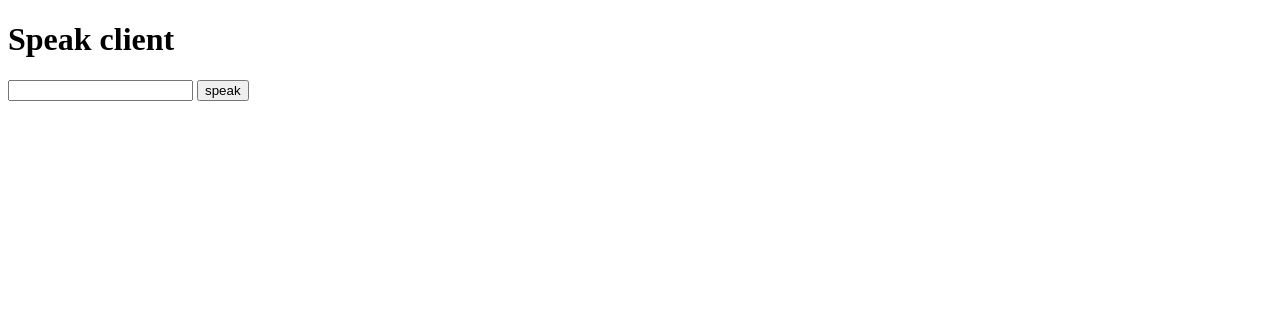
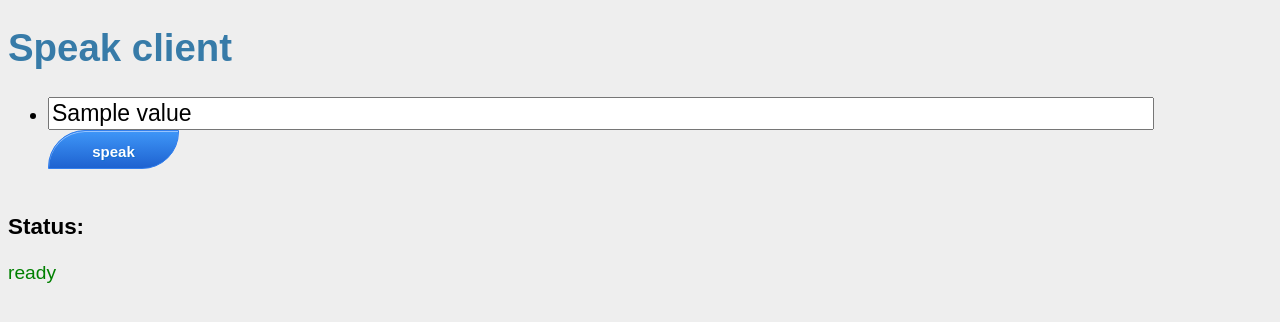
Before and after one commit to strands-project/strands_hri, a Flask app: template strands_hri_utils/src/speak_webserver/templates/index.html in a window 1280 px wide. Shown: the top 322 px of the page. Run offline with Flask 2, Linux system fonts and the light colour scheme; the template is opened without the code that fills it: most values are stand-ins (such as "Sample title", 1, 10 or a date in 2020); some libraries are stand-ins or nearby versions.

Commit message:
now remembers previous setting

```diff
--- /dev/null
+++ b/strands_hri_utils/src/speak_webserver/static/style.css
@@ -0,0 +1,67 @@
+body { background: #eee; }
+body, input, button, select, option, textarea { font-family: sans-serif; font-size: 120%;}
+a, h1, h2       { color: #377BA8; }
+/*h1, h2          { font-family: 'Georgia', serif; margin: 0; }*/
+h1              { border-bottom: 2px solid #eee; }
+h2              { font-size: 1.2em; }
+
+/*
+.page           { margin: 2em auto; width: 35em; border: 5px solid #ccc;
+                  padding: 0.8em; background: white; }
+.entries        { list-style: none; margin: 0; padding: 0; }
+.entries li     { margin: 0.8em 1.2em; }
+.entries li h2  { margin-left: -1em; }
+.add-entry      { font-size: 0.9em; border-bottom: 1px solid #ccc; }
+.add-entry dl   { font-weight: bold; }
+.metanav        { text-align: right; font-size: 0.8em; padding: 0.3em;
+                  margin-bottom: 1em; background: #fafafa; }
+.flash          { background: #CEE5F5; padding: 0.5em;
+                  border: 1px solid #AACBE2; }
+.error          { background: #F0D6D6; padding: 0.5em; }
+*/
+
+.speak-button {
+	-moz-box-shadow:inset 0px 1px 0px 0px #97c4fe;
+	-webkit-box-shadow:inset 0px 1px 0px 0px #97c4fe;
+	box-shadow:inset 0px 1px 0px 0px #97c4fe;
+	background:-webkit-gradient( linear, left top, left bottom, color-stop(0.05, #3d94f6), color-stop(1, #1e62d0) );
+	background:-moz-linear-gradient( center top, #3d94f6 5%, #1e62d0 100% );
+	filter:progid:DXImageTransform.Microsoft.gradient(startColorstr='#3d94f6', endColorstr='#1e62d0');
+	background-color:#3d94f6;
+	-webkit-border-top-left-radius:37px;
+	-moz-border-radius-topleft:37px;
+	border-top-left-radius:37px;
+	-webkit-border-top-right-radius:0px;
+	-moz-border-radius-topright:0px;
+	border-top-right-radius:0px;
+	-webkit-border-bottom-right-radius:37px;
+	-moz-border-radius-bottomright:37px;
+	border-bottom-right-radius:37px;
+	-webkit-border-bottom-left-radius:0px;
+	-moz-border-radius-bottomleft:0px;
+	border-bottom-left-radius:0px;
+	text-indent:0;
+	border:1px solid #337fed;
+	display:inline-block;
+	color:#ffffff;
+	font-family:Arial;
+	font-size:15px;
+	font-weight:bold;
+	font-style:normal;
+	height:39px;
+	line-height:39px;
+	width:131px;
+	text-decoration:none;
+	text-align:center;
+	text-shadow:1px 1px 0px #1570cd;
+}
+.speak-button:hover {
+	background:-webkit-gradient( linear, left top, left bottom, color-stop(0.05, #1e62d0), color-stop(1, #3d94f6) );
+	background:-moz-linear-gradient( center top, #1e62d0 5%, #3d94f6 100% );
+	filter:progid:DXImageTransform.Microsoft.gradient(startColorstr='#1e62d0', endColorstr='#3d94f6');
+	background-color:#1e62d0;
+}.speak-button:active {
+	position:relative;
+	top:1px;
+}
+/* This button was generated using CSSButtonGenerator.com */
--- a/strands_hri_utils/src/speak_webserver/templates/index.html
+++ b/strands_hri_utils/src/speak_webserver/templates/index.html
@@ -1,16 +1,40 @@
 <!doctype html>
-<title>Hello from Flask</title>
+<html>
+<head>
+<title>STRANDS Speak Client</title>
+<link rel=stylesheet type=text/css href="{{ url_for('static', filename='style.css') }}">
 <script src="//ajax.googleapis.com/ajax/libs/jquery/1.9.1/jquery.min.js"></script>
+</head>
+
+<body>
 <script type="text/javascript">
 $(document).ready(function() {
-    $('#speak').click(function() {
-        data = $('input[name="text"]').val();
-        $.getJSON('speak',{data:data});
+{% for line in lines %}
+    $('#{{ line.id }}').click(function() {
+        text_value = $('input[name="{{ line.id }}"]').val();
+        $('#status').html('<font color="red">started saying <i>' + text_value+'</i></font>');
+        id_value = '{{ line.id }}'
+        $.getJSON('speak',{text_value:text_value, id_value:id_value})
+        .done(function( json ) {
+	        $('#status').html('<font color="green">ready</font>');
+  		})
     });
+{% endfor %}
+	$('#status').html('<font color="green">ready</font>');
 });
 </script>
+
 <h1>Speak client</h1>
-<form action="/speak" method="post">
- <input type="text" name="text"></input>
- <input  type="button" id="speak" value="speak" />
-</form>
+<ul>
+{% for line in lines %}
+  <li>
+	<form action="/speak" method="post">
+ 	<input size="80" value="{{ line.value }}" type="text" name="{{ line.id }}"></input>
+ 	<input class="speak-button" type="button" id="{{ line.id }}" value="speak" />
+	</form><br/>
+  </li>
+{% endfor %}
+</ul>
+<h3>Status:</h3> <div id="status">Status</div>
+</body>
+</html>
--- a/strands_hri_utils/src/speak_webserver/webserver.py
+++ b/strands_hri_utils/src/speak_webserver/webserver.py
@@ -2,7 +2,7 @@
 
 from flask import Flask
 from flask import render_template
-from flask import request, redirect
+from flask import request, redirect, jsonify
 import roslib
 import rospy
 import actionlib
@@ -13,32 +13,65 @@ roslib.load_manifest('strands_hri_utils')
 app = Flask(__name__)
 
 
+param_prefix = '~speak_lines/'
+
+
+def get_param_key(n):
+    return param_prefix + get_id_str(n)
+
+
+def get_id_str(n):
+    return 'id'+str(n+1)
+
+
+def generate_lines(n):
+    lines = []
+    for i in range(n):
+        idv = get_id_str(i)
+        idp = get_param_key(i)
+        rospy.logdebug('read rosparam for ' + idp)
+        if rospy.has_param(idp):
+            sl = rospy.get_param(idp)
+        else:
+            sl = 'Test ' + str(i+1)
+        lines.append({'id': idv, 'value': sl})
+    return lines
+
+
+def save_line(id_value, text_value):
+    rospy.loginfo('store ros param for ' + id_value + ' as ' + text_value)
+    rospy.set_param(param_prefix + id_value, text_value)
+
+
 @app.route("/")
 def hello():
-    return render_template('index.html')
+    l = generate_lines(5)
+    return render_template('index.html', lines=l)
 
 
 @app.route('/speak')
 def speak():
-    text = request.args.get('data')
+    text_value = request.args.get('text_value')
+    id_value = request.args.get('id_value')
     # the code below is executed if the request method
     # was GET or the credentials were invalid
-    rospy.loginfo('trying to say ' + text)
+    save_line(id_value, text_value)
+    rospy.loginfo('trying to say "' + text_value + '"')
     rospy.loginfo('waiting for say server')
     client = actionlib.SimpleActionClient(
         '/speak', ros_mary_tts.msg.maryttsAction)
 
     client.wait_for_server()
     g = ros_mary_tts.msg.maryttsGoal()
-    g.text = text
+    g.text = text_value
     rospy.loginfo('start speaking')
     client.send_goal(g)
     rospy.loginfo('started speaking')
     client.wait_for_result()
     rospy.loginfo('finished speaking')
-    return redirect('/')
+    return jsonify({'result': True})
 
 
 if __name__ == "__main__":
-	rospy.init_node('speak_webserver')
-	app.run(host='0.0.0.0', port=5000)
+    rospy.init_node('speak_webserver')
+    app.run(host='0.0.0.0', port=8080, use_reloader=False, debug=True)
```
